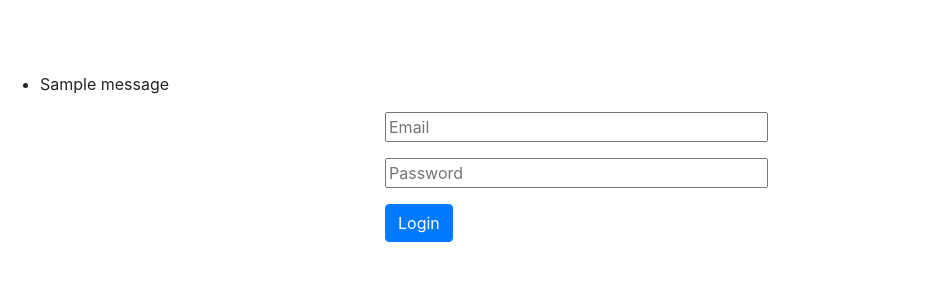
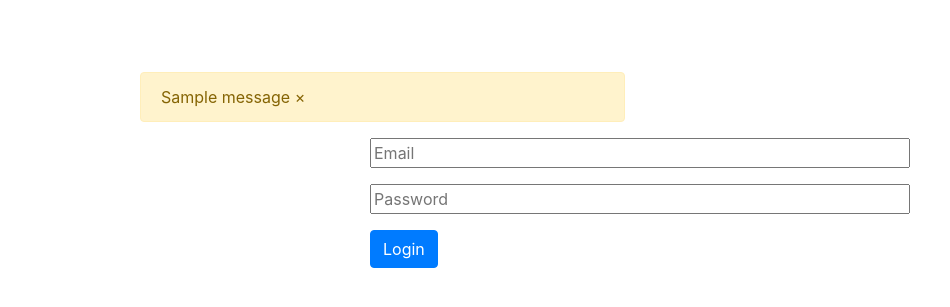
Before and after one commit to olugbengaakindele/selfterpreneur, a Flask app: page /signin in a window 1280 px wide. Shown: the part 58-365 px from the top of the page, without its empty margins (0-950 px from the left). Run offline with Flask 2, Linux system fonts and the light colour scheme; one stand-in notice (Sample message) is shown; some libraries are stand-ins or nearby versions.

Commit message:
login page with Flash message

```diff
--- a/app/auth/routes.py
+++ b/app/auth/routes.py
@@ -56,9 +56,12 @@ def signin():
 
                 return redirect(url_for('me.myprofile'))
             else:
-                message = 'password is incorrect'
+
+                flash('password is incorrect')
+                #return redirect(request.url , category = 'alert alert-danger')
                 return redirect(url_for('auth.signin'))
         else:
+            flash('email does not exist')
             return redirect(url_for('auth.signin'))
 
 
--- a/app/auth/templates/layout.html
+++ b/app/auth/templates/layout.html
@@ -68,17 +68,40 @@
 <br>
 <br>
 
+
+
+
+{% block page_body %}
+<div class="row">
+
+    <div class="container">
+        <div class="col-sm-3 col-lg-3"></div>
+        <div class="col-sm-6 col-lg-6">
             {% with messages = get_flashed_messages(with_categories=true) %}
                 {% if messages %}
                     <ul class=flashes>
                         {% for category, message in messages %}
-      <li class="{{ category }}">{{ message }}</li>
+                        <div class="alert alert-warning alert-dismissible fade show m-auto" role="alert">
+                            <span>{{ message }}</span>
+                                    <span aria-hidden="true">&times;</span>
+                            </button>
+                            </div>
                         {% endfor %}
+
+
                     </ul>
                 {% endif %}
             {% endwith %}
 
-{% block page_body %}
+        </div>
+    </div>
+
+
+<div class="col-sm-3 col-lg-3"></div>
+
+</div>
+
+
 {% endblock page_body %}
 
 <!-- Optional JavaScript -->
--- a/app/auth/templates/signin.html
+++ b/app/auth/templates/signin.html
@@ -1,17 +1,15 @@
 {% extends "layout.html" %}
 {% block page_body %}
 <!-- Insert Registration Form -->
-
-    <div class="container p-15">
+{{ super() }}
+    <div class="container">
         <div class="row">
             <div class="col-sm-3 col-lg-3"></div>
 
             <div class="col-sm-6 col-lg-6">
-                <div class="row m-auto h-75"  style="height: 100px">
-                    <div class="card border-0 w-100 m-auto">
-                        <div class="container">
-                            <form class="mt-50 w-75 h-100" method ="POST" action="" >
-                                {{ form.hidden_tag() }}
+
+                            <form class="mt-50 " method ="POST" action="" >
+                                    {{ form.hidden_tag() }}
 
                                     <div class="form-group ">
                                         {{ form.email (placeholder ='Email',class ='w-100 m-auto')}}
@@ -23,9 +21,8 @@
                                         {{ form.submit(class ='btn btn-primary') }}
                                     </div>
                             </form>
-                        </div>
 
-                    </div>
+
             </div>
             <div class="col-sm-3 col-lg-3"></div>
         </div>
```
Lines whose indentation alone changed are shown as unchanged.
